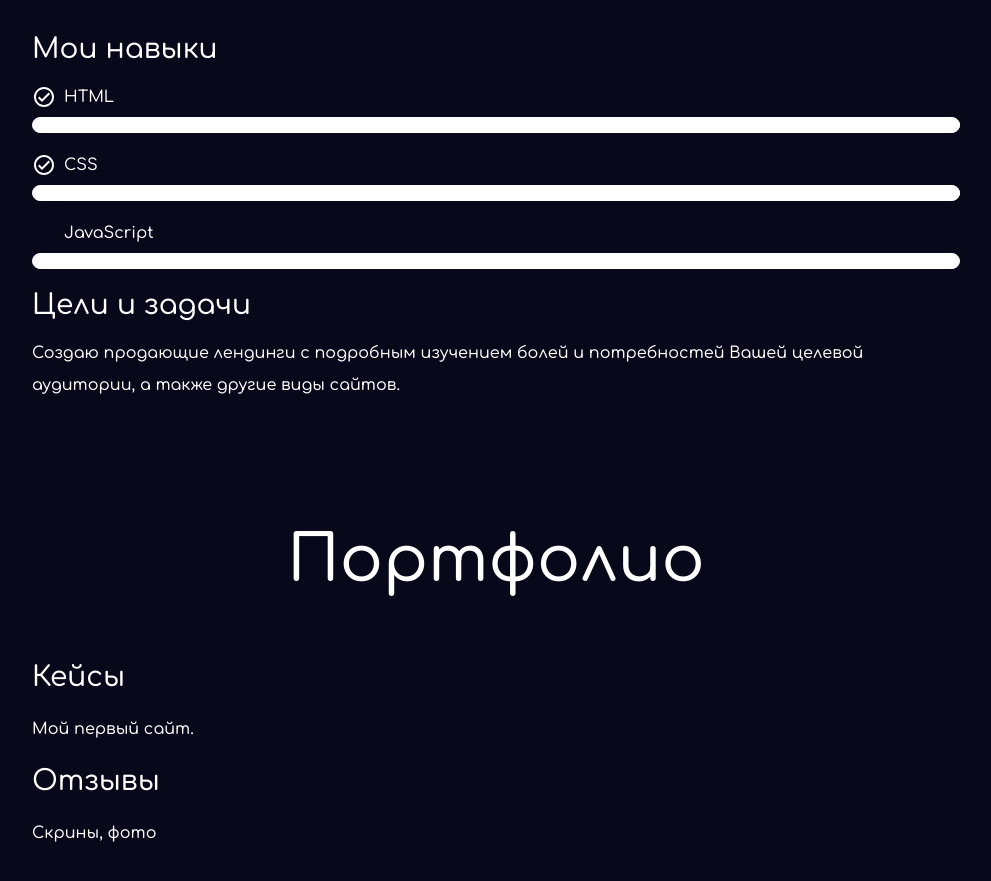
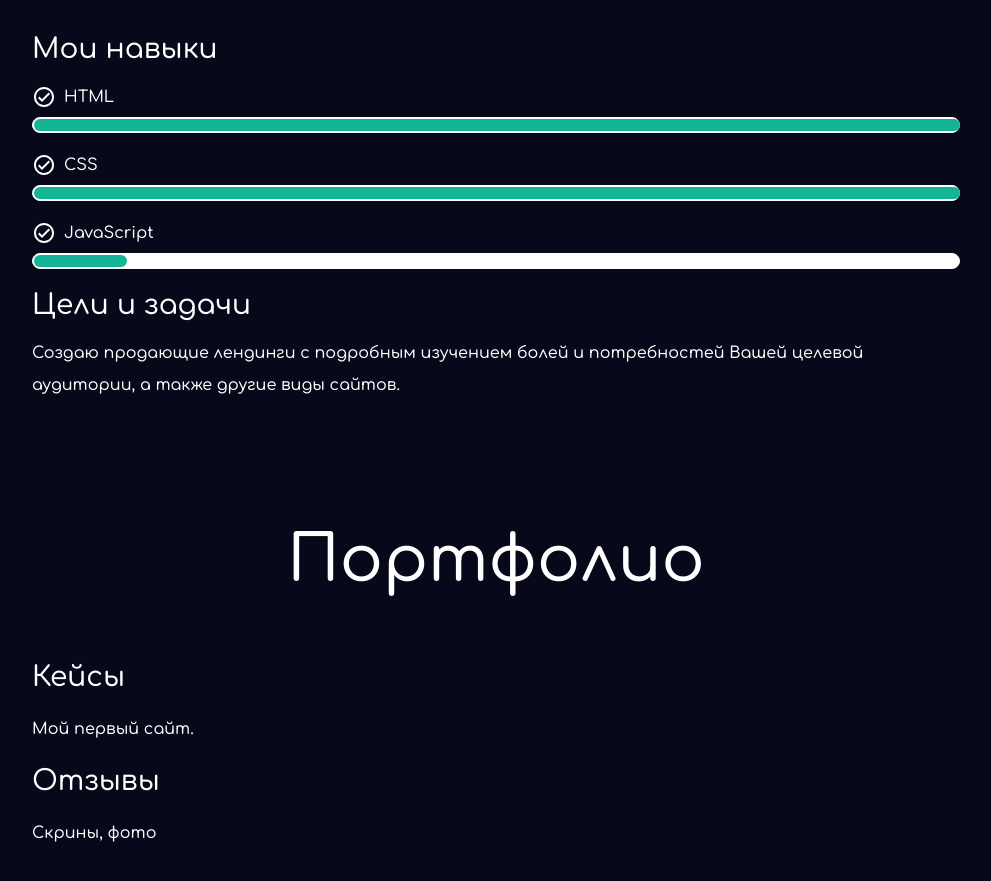
Before and after one commit to OlgaOOO/visitka, a plain HTML site: page index.html in a window 1280 px wide. Shown: the part 1872-2753 px from the top of the page, without its empty margins (144-1135 px from the left). Drawn offline with Linux system fonts and the light colour scheme; files whose address does not match are found by name.

Commit message:
Иконки и цвета успеха

```diff
--- a/style.css
+++ b/style.css
@@ -6,7 +6,6 @@ body {
   line-height: 32px;
   color: #ffffff;
   background-color: #08081b;
-  background-image: url("img/hero-bg.jpg");
   background-repeat: no-repeat;
   background-position: top center;
 }
@@ -14,7 +13,6 @@ body {
 img.avatar {
 border-radius: 90%;
 border-color: #13b596;
-
 }
 
 
@@ -125,6 +123,11 @@ border-color: #13b596;
   background-image: url("img/icon-css.svg");
 }
 
+.skill-javascript{
+  background-image: url("img/icon-javascript.svg");
+}
+
+
 .level {
   margin: 4px 0 16px;
   padding: 0;
@@ -138,7 +141,7 @@ border-color: #13b596;
 .level div {
   margin: 1px;
   height: 12px;
-  background-color: #ffffff;
+  background-color: #13b596;
   border-radius: 6px;
 }
 
```
Also changed, not shown: img/icon-css.svg (added), img/icon-html.svg (added), img/icon-javascript.svg (added).
